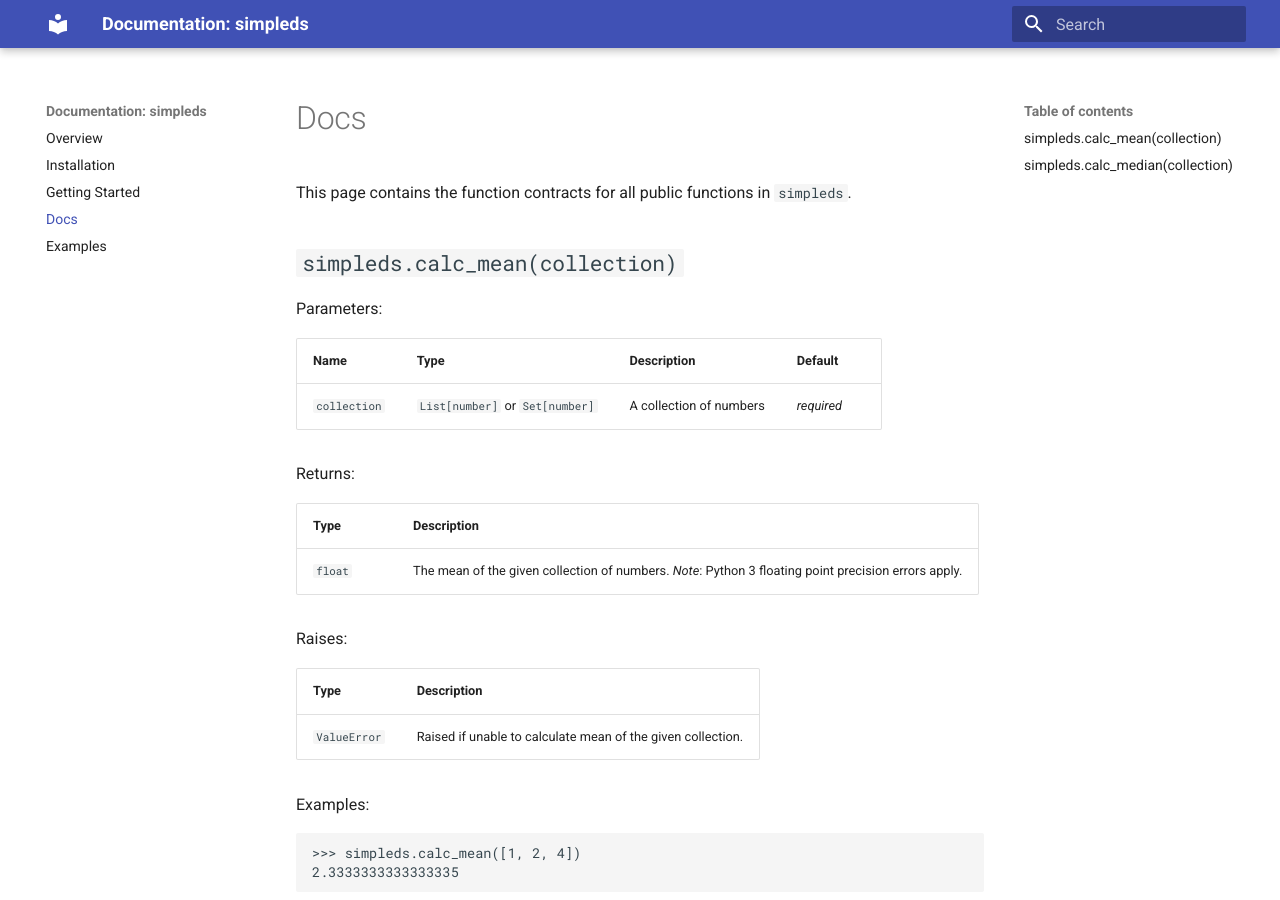
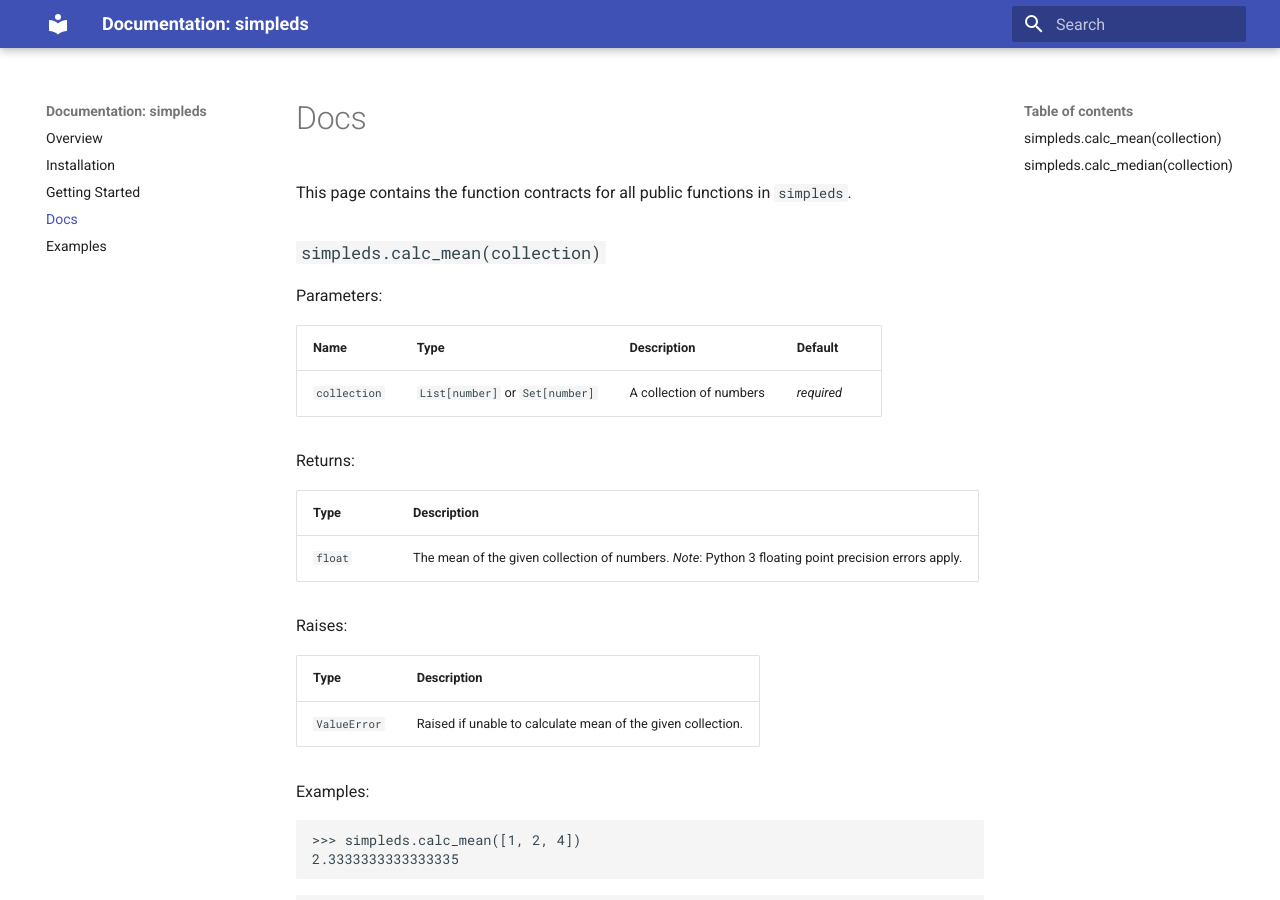
Before and after one commit to keiferc/simpleds, an MkDocs documentation site: the page built from docs/docs.md, in a window 1280 px wide and 900 px high. Built offline with MkDocs 1.6.1 and Material for MkDocs 9.7.7, drawn with Linux system fonts in a browser that asks for light colours.

Commit message:
updated docs

````diff
--- a/docs/docs.md
+++ b/docs/docs.md
@@ -3,7 +3,7 @@
 This page contains the function contracts for all public functions in
 `simpleds`.
 
-## `simpleds.calc_mean(collection)`
+### `simpleds.calc_mean(collection)`
 
 Parameters:
 
@@ -39,7 +39,7 @@ Examples:
 ```
 
 
-## `simpleds.calc_median(collection)`
+### `simpleds.calc_median(collection)`
 
 Parameters:
 
````
Also changed, not shown: README.md (+1 -1 lines).
